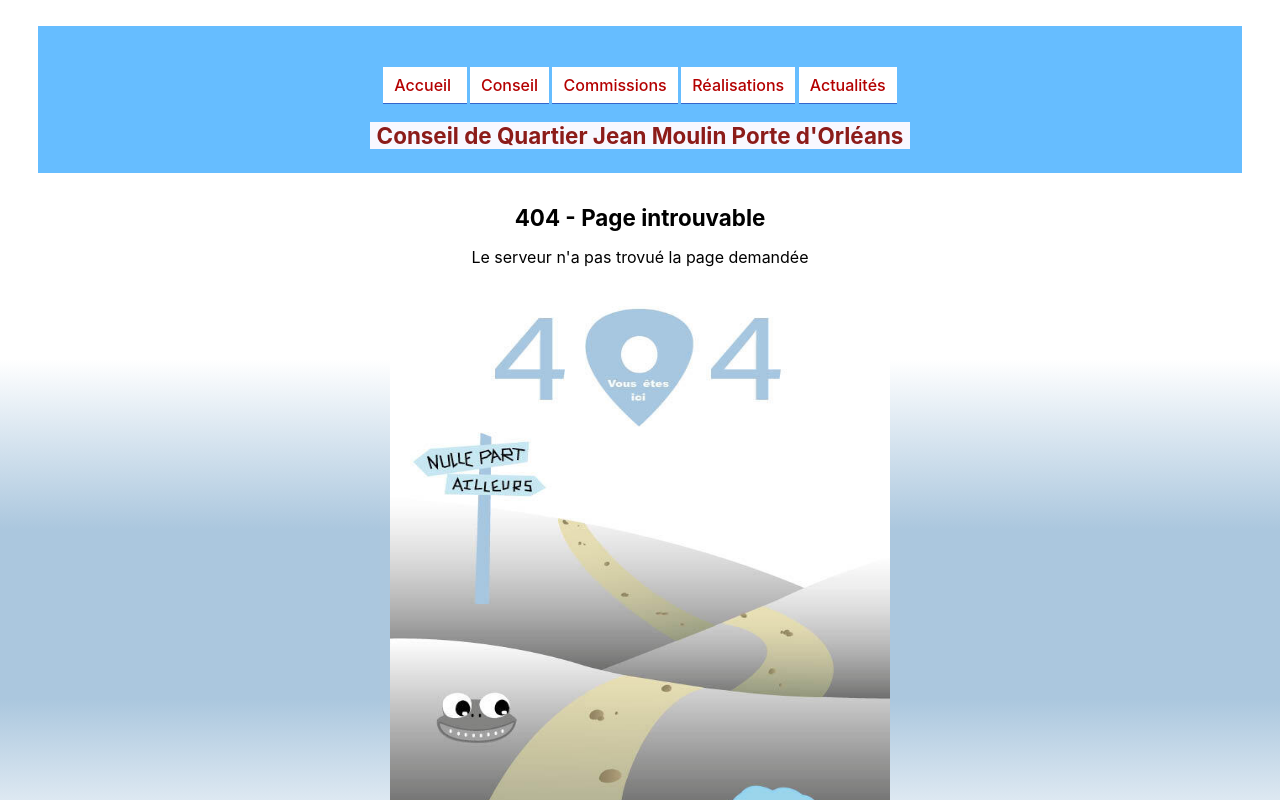
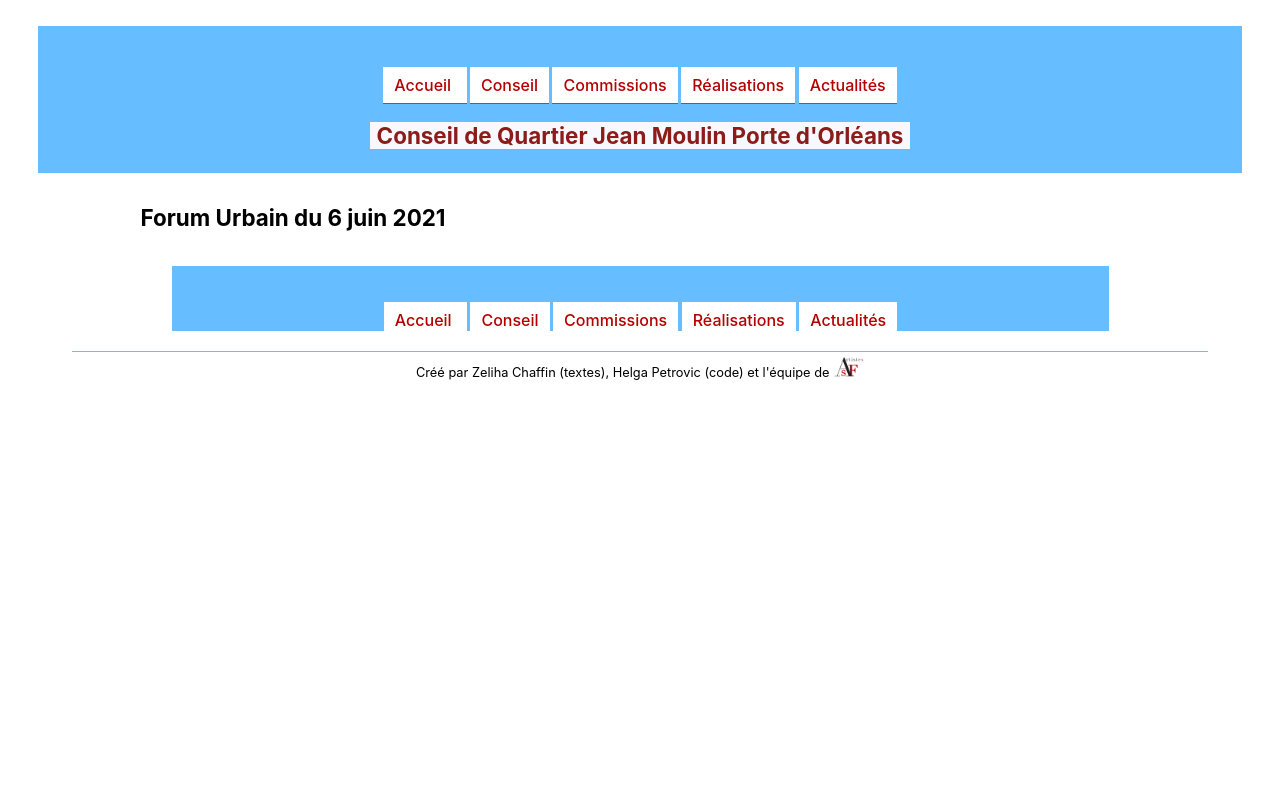
Before and after one commit to helgaParis/animation, a Next.js app: page /pdfs/forum in a window 1280 px wide. Before the commit this address had no page. Shown: the top 800 px of the page. Built offline with nearby package versions, Linux system fonts and the light colour scheme.

Commit message:
test affichage pdf

```diff
--- /dev/null
+++ b/pages/pdfs/forum.js
@@ -0,0 +1,30 @@
+import Head from 'next/head'
+import Layout, { siteTitle } from '../../components/layout'
+import styles from '../../styles/Home.module.css'
+
+export default function ForumUrbain() {
+    return (
+        <Layout >
+        <Head>
+          <title>Forum Urbain - {siteTitle}</title>
+        </Head>
+        <main className={styles.main}>
+
+            <h1 className={styles.title} >Forum Urbain du 6 juin 2021 </h1>
+          <div className={styles.encadreiframe}>
+
+           <iframe
+           width = "999px"
+           height="85vH"
+           frameBorder="0"
+          title="Forum Urbain du 6 juin 2021"
+          src="/forum-urbain-060621.pdf"
+           >
+           </iframe>
+
+        </div>
+
+      </main>
+      </Layout>
+    )
+  }
```
Also changed, not shown: 1 other file (tests, documents, lock files or other folders).
